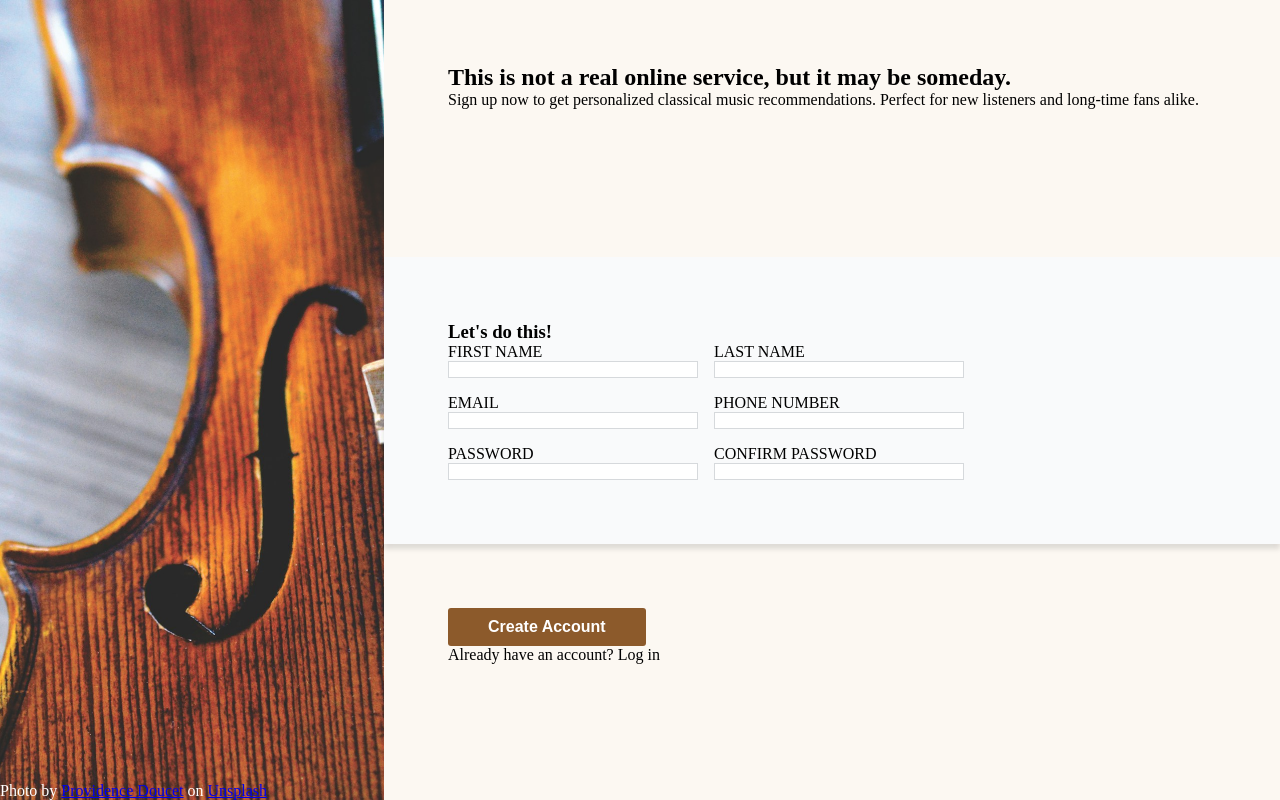
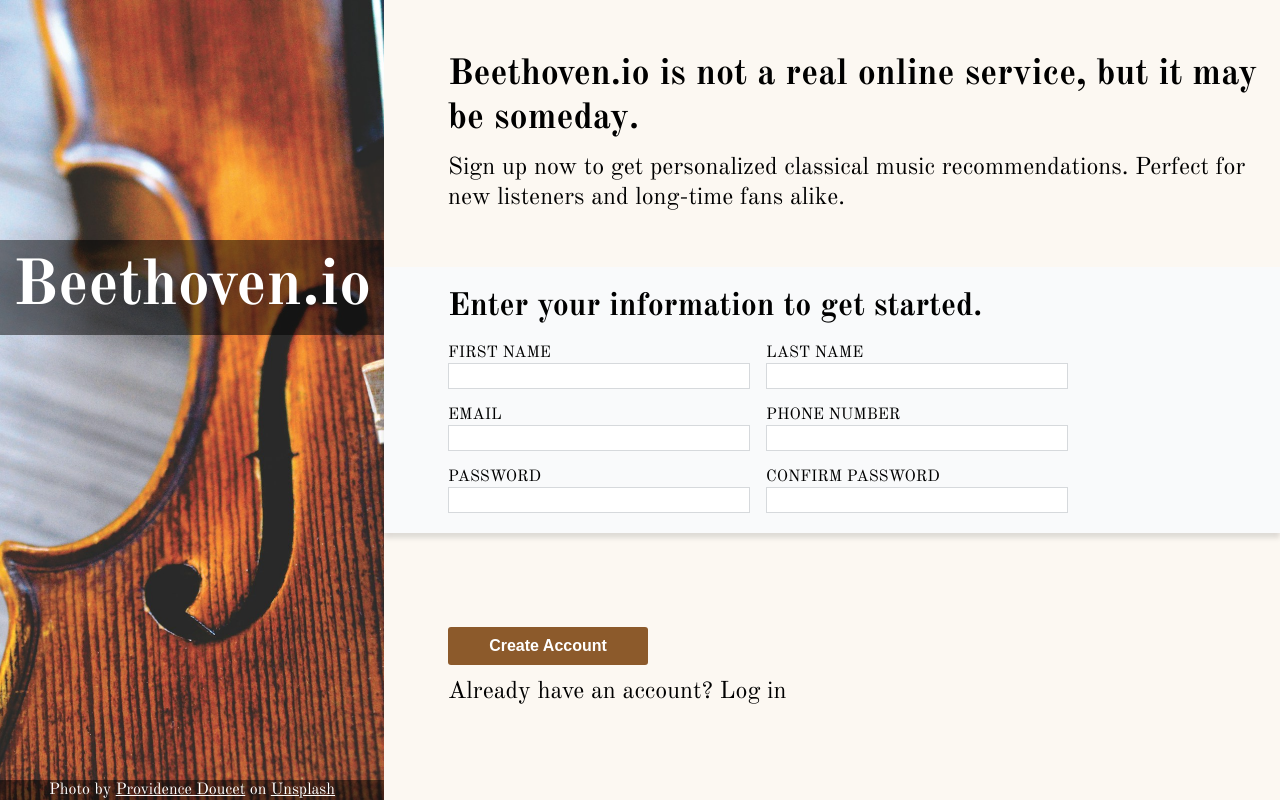
Before and after one commit to seaparks/odin-sign-up-form, a plain HTML site: page index.html in a window 1280 px wide. Drawn offline with nearby package versions, Linux system fonts and the light colour scheme.

Commit message:
updated font, fixed sizes, added site name h1, better layout

```diff
--- a/index.html
+++ b/index.html
@@ -3,21 +3,28 @@
 <head>
     <meta charset="UTF-8">
     <meta name="viewport" content="width=device-width, initial-scale=1.0">
+    <link rel="preconnect" href="https://fonts.googleapis.com">
+    <link rel="preconnect" href="https://fonts.gstatic.com" crossorigin>
+    <link href="https://fonts.googleapis.com/css2?family=Old+Standard+TT:ital,wght@0,400;0,700;1,400&display=swap" rel="stylesheet">
     <link rel="stylesheet" href="./style.css" />
     <title>Sign-Up Form</title>
 </head>
 <body>
     <div class="left">
-        <p id="attribution">Photo by <a href="https://unsplash.com/@providence?utm_content=creditCopyText&utm_medium=referral&utm_source=unsplash">Providence Doucet</a>
-        on <a href="https://unsplash.com/photos/brown-and-black-violin-wPaBwop_rSo?utm_content=creditCopyText&utm_medium=referral&utm_source=unsplash">Unsplash</a></p>
-    </div>
+        <div class="website-title"><h1>Beethoven.io</h1></div>
+        <footer>
+            <div class="attribution">Photo by <a href="https://unsplash.com/@providence?utm_content=creditCopyText&utm_medium=referral&utm_source=unsplash">Providence Doucet</a>
+            on <a href="https://unsplash.com/photos/brown-and-black-violin-wPaBwop_rSo?utm_content=creditCopyText&utm_medium=referral&utm_source=unsplash">Unsplash</a></div>
+        </footer>
+        </div>
     <div class="right">
-        <div class="thirds top"><h2>This is not a real online service, but it may be someday.</h2>
+        <div class="thirds top">
+            <h2>Beethoven.io is not a real online service, but it may be someday.</h2>
             <p>Sign up now to get personalized classical music recommendations.
             Perfect for new listeners and long-time fans alike.</p>
         </div>
         <div class="thirds middle">
-            <h3>Let's do this!</h3>
+            <h3>Enter your information to get started.</h3>
             <form action="" method="post" id="sign-up-form">
 
                 <div>
--- a/style.css
+++ b/style.css
@@ -1,9 +1,12 @@
+
+
 * {
     margin: 0;
     padding: 0;
 }
 
 body {
+    font-family: 'Old Standard TT';
     display: flex;
     height: 100vh;
     width: 100vw;
@@ -14,14 +17,34 @@ body {
     background-repeat: no-repeat;
     background-position: center;
     background-size: cover;
+
     height: 100%;
     width: 30%;
+
+    display: flex;
+    flex-direction: column;
+    justify-content: space-between;
+
 }
 
-.left #attribution{
+.left > div {
+    font-size: 4vh;
+    text-align: center;
+    background-color: rgba(0, 0, 0, 0.5);
     color: white;
-    position: absolute;
-    bottom: 0;
+    margin-top: 30vh;
+    padding-top: 1vh;
+    padding-bottom: 1vh;
+}
+
+.left .attribution{
+    color: white;
+    text-align: center;
+    background-color: rgba(0, 0, 0, 0.5);
+}
+
+.left .attribution a {
+    color: white;
 }
 
 .right {
@@ -32,21 +55,28 @@ body {
 }
 
 .thirds {
-    padding: 64px;
+    padding-left: 64px;
     flex: 1;
+    display: flex;
+    flex-direction: column;
+    justify-content: center;
 }
 
+.thirds h2 {
+    font-size: 36px;
+}
 
 .thirds.middle {
     background-color: #f9fafb;
     box-shadow: 0px 5px 5px rgba(0, 0, 0, 0.123);
-/*                0px -5px 5px rgba(0, 0, 0, 0.123); */
     z-index: 1;
 }
 
 .thirds.top,
 .thirds.bottom {
     background-color: #fcf8f2;
+    gap: 12px;
+    font-size: 24px;
 }
 
 
@@ -55,7 +85,13 @@ body {
     flex-wrap: wrap;
     max-width: 760px;
     gap: 16px;
+    font-size: 16px;
 
+}
+
+.thirds h3 {
+    font-size: 32px;
+    margin-bottom: 16px;
 }
 
 .thirds form > div {
@@ -68,6 +104,8 @@ body {
 .thirds.middle input {
     background-color: #FFFFFF;
     border: 1px solid #D6D9DC;
+    height: 24px;
+    min-width: 300px;
 
 }
 
@@ -80,4 +118,5 @@ button {
     cursor: pointer;
     font-size: 16px;
     font-weight: bold;
+    max-width: 200px;
 }
```
